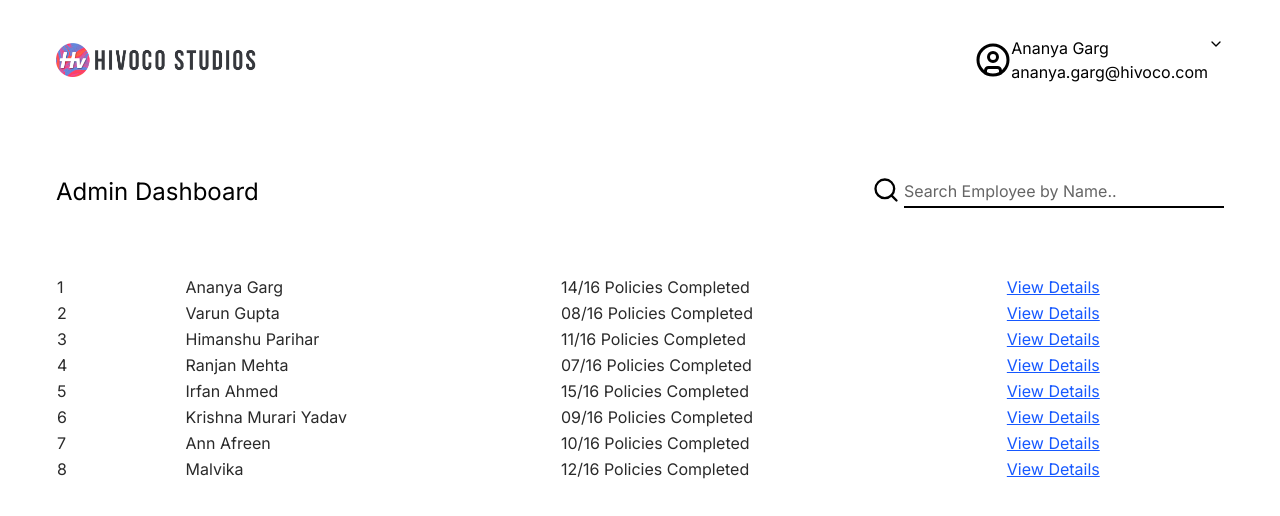
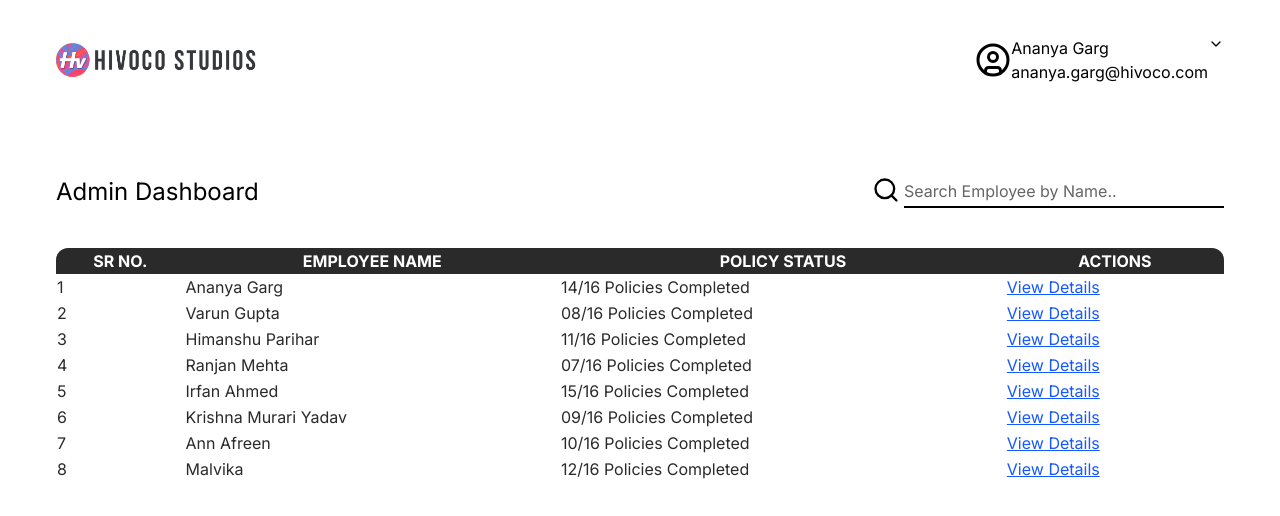
Before and after one commit to ranjanhivoco/policy-portel, a Next.js app: page /admin-info in a window 1280 px wide. Shown: the top 516 px of the page. Built offline with nearby package versions, Linux system fonts and the light colour scheme.

Commit message:
admin table css

```diff
--- a/src/Components/AdminTable.jsx
+++ b/src/Components/AdminTable.jsx
@@ -54,9 +54,8 @@ const AdminTable = () => {
     <table className="w-full table-auto ">
       <thead >
         <tr
-        style={{lineHeight:"24px"}}
+        style={{lineHeight:"24px",backgroundColor:"#2A2A2A"}}
           className="
-            bg-[#2A2A2A]
             text-white
             text-xl
             font-semibold
@@ -75,11 +74,11 @@ const AdminTable = () => {
             style={{ color: "#2A2A2A",lineHeight:"24px" }}
             className="text-[#2A2A2A] text-xl  font-semibold"
           >
-            <td className="px-4 py-6 ">{employee.id}</td>
-            <td className="px-4 py-6 ">{employee.name}</td>
-            <td className="px-4 py-6 ">{employee.policy}</td>
+            <td className="px-4 py-6 text-left">{employee.id}</td>
+            <td className="px-4 py-6 text-left">{employee.name}</td>
+            <td className="px-4 py-6 text-left">{employee.policy}</td>
 
-            <td className="px-4 py-6 font-bold ">
+            <td className="px-4 py-6 font-bold text-left">
               <button
                 className=""
                 style={{ color: "#1658FF", textDecorationLine: "underline" }}
```
